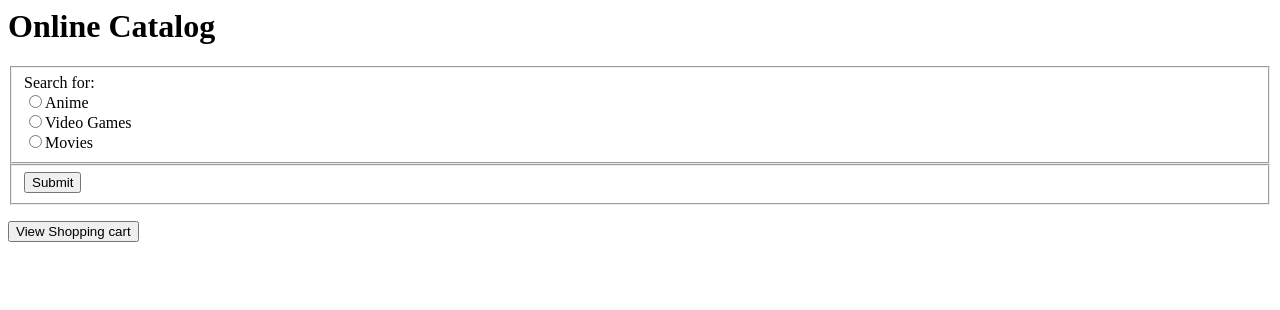
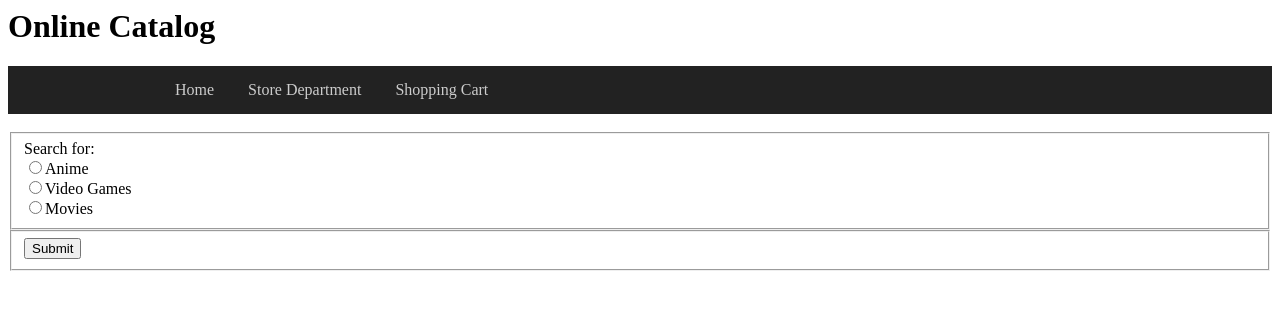
Before and after one commit to dfaijlan/project2CST336, a PHP site: page / in a window 1280 px wide. Shown: the top 310 px of the page. Run offline with PHP 8.4, Linux system fonts and the light colour scheme; data that the repository does not hold is empty.

Commit message:
Added nav bar to homepage

```diff
--- a/index.php
+++ b/index.php
@@ -45,10 +45,37 @@ if (isset($_GET["submitButton"])) {
     <head>
         <title>Online Catalog</title>
         <h1>Online Catalog</h1>
+        <style>
+            @import url("style.css");
+        </style>
     </head>
     <body>
+             <div id="nav">
+    <div id="nav_wrapper">
+        <ul>
+            <li><a href="/index.php">Home</a>
+            </li>
+            <li> <a href="#">Store Department</a>
 
+                <ul>
+                    <li><a href="/anime.php">Anime</a>
+                    </li>
+                    <li><a href="/movie.php">Movies</a>
+                    </li>
+                    <li><a href="/video_game.php">Video Games</a>
+                    </li>
+                </ul>
+            </li>
+             <li>
+                <a href="shopping_cart.php">Shopping Cart</a>
+         </li>
+        </ul>
+    </div>
+    <!-- Nav wrapper end -->
+</div>
+<!-- Nav end -->
         <form>
+            <br>
             <fieldset id="search_options">
                 Search for:<br>
                 <input type="Radio" name="search_options" value="anime">Anime<br>
@@ -58,12 +85,6 @@ if (isset($_GET["submitButton"])) {
         <fieldset id="submitButton">
             <input type="submit" id="submit" name="submitButton" value="Submit" />
         </fieldset>
-
-        </form>
-        <form action="shopping_cart.php">
-
-                <input type="submit" id="mainPageButtons" value="View Shopping cart" />
-
         </form>
     </body>
 </html>
```
